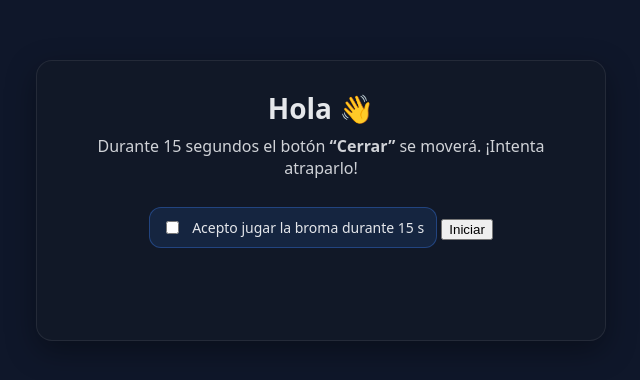
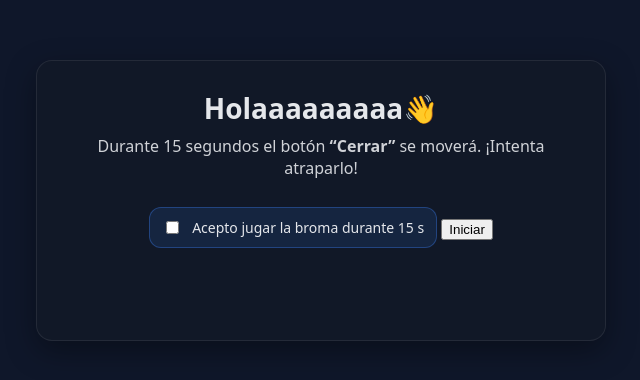
Before and after one commit to crrisd/broma, a plain HTML site: page index.html in a window 1280 px wide. Shown: the part 224-604 px from the top of the page, without its empty margins (319-959 px from the left). Drawn offline with Linux system fonts and the light colour scheme.

Commit message:
actualizacionindex.html

```diff
--- a/index.html
+++ b/index.html
@@ -63,7 +63,7 @@
 <body>
   <div class="wrap">
     <div class="card" role="dialog" aria-live="polite" aria-label="Broma inofensiva">
-      <h1>Hola 👋</h1>
+      <h1>Holaaaaaaaaa👋</h1>
       <p>Durante 15 segundos el botón <strong>“Cerrar”</strong> se moverá. ¡Intenta atraparlo!</p>
 
       <div class="consent">
```
